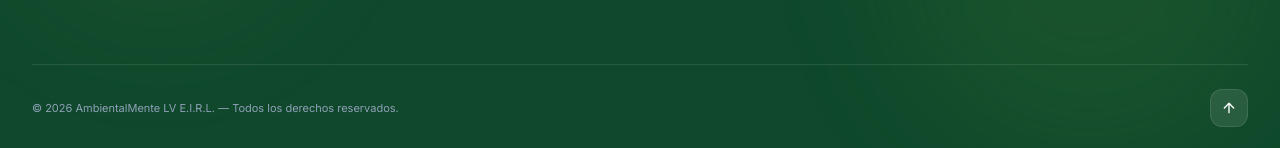
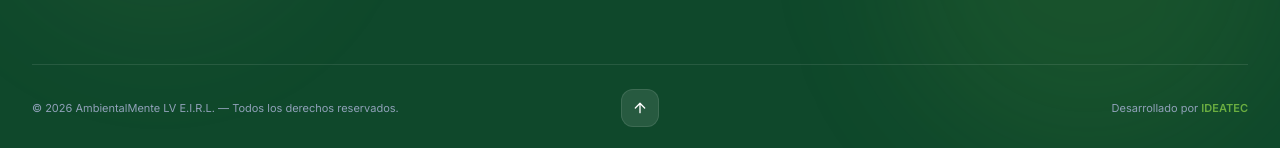
Before and after one commit to CODLuisP/AmbientalMente, a React (Vite) app: page / in a window 1280 px wide. Shown: the part 9281-9429 px from the top of the page. Built offline with nearby package versions, Linux system fonts and the light colour scheme.

Commit message:
cambios footer

```diff
--- a/src/components/Footer.tsx
+++ b/src/components/Footer.tsx
@@ -170,10 +170,11 @@ export default function Footer() {
         </div>
 
         {/* Bottom bar */}
-        <div className="py-6 flex flex-col sm:flex-row justify-between items-center gap-4">
+        <div className="py-6 grid grid-cols-3 items-center gap-4">
           <p className="text-[11px] text-slate-400">
             © 2026 AmbientalMente LV E.I.R.L. — Todos los derechos reservados.
           </p>
+          <div className="flex justify-center">
             <button
               onClick={handleScrollToTop}
               className="p-2.5 bg-white/10 hover:bg-brand-hoja border border-white/10 rounded-xl transition-all cursor-pointer hover:scale-105 active:scale-95"
@@ -182,6 +183,17 @@ export default function Footer() {
               <ArrowUp className="w-4 h-4 text-white" />
             </button>
           </div>
+          <div className="flex justify-end">
+            <a
+              href="https://www.ideatec.com.pe"
+              target="_blank"
+              rel="noopener noreferrer"
+              className="text-[11px] text-slate-400 hover:text-brand-claro transition-colors"
+            >
+              Desarrollado por <span className="font-semibold text-brand-hoja hover:text-brand-claro transition-colors">IDEATEC</span>
+            </a>
+          </div>
+        </div>
       </div>
     </footer>
   );
```
Lines whose indentation alone changed are shown as unchanged.
